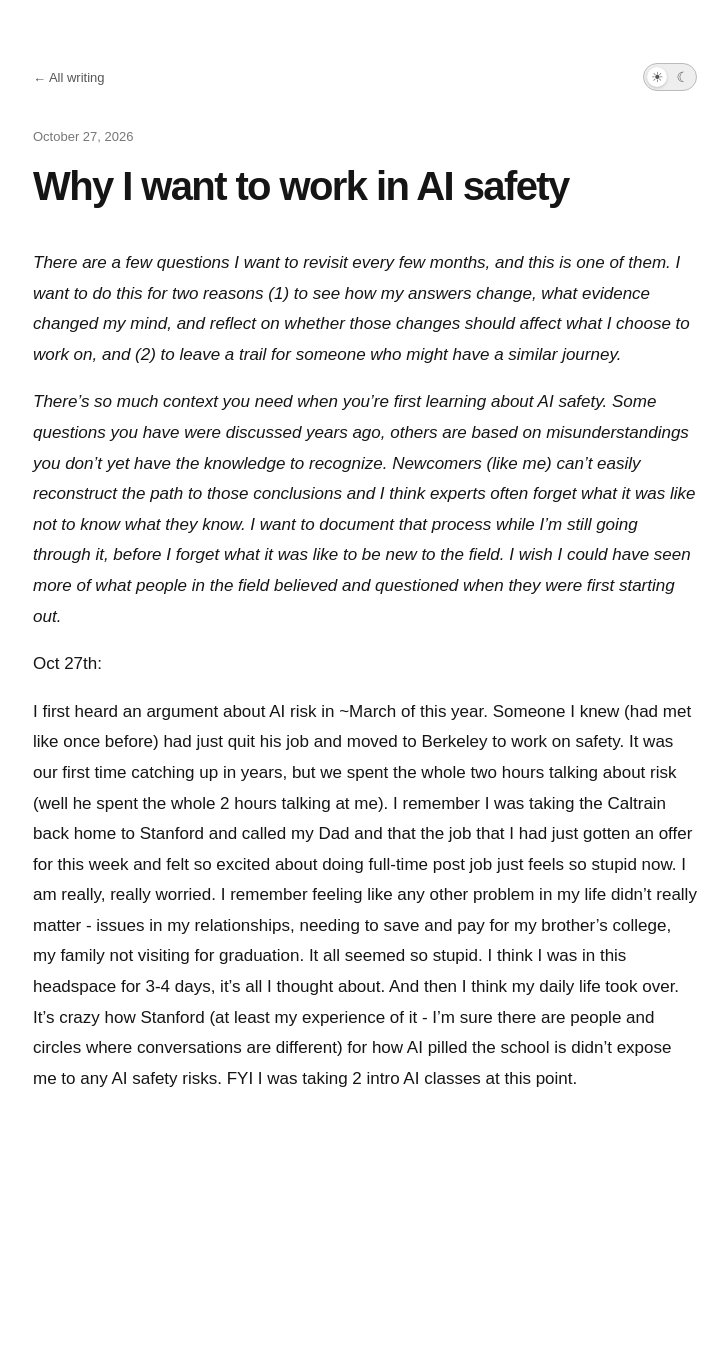
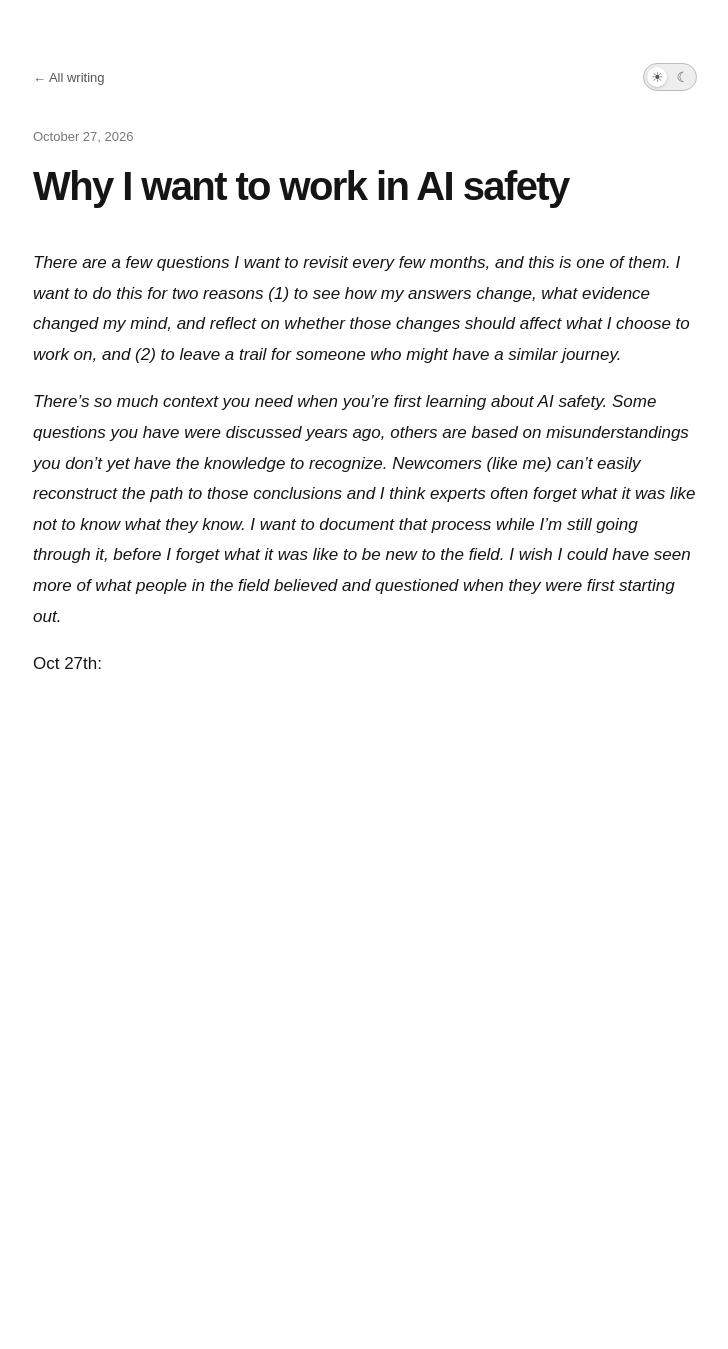
Before and after one commit to anjalisurana-commits/anjalisurana-commits.github.io, a Jekyll site: the page built from _posts/2026-10-27-why-i-want-to-work-in-ai-safety.md, in a window 1280 px wide. Shown: the whole page, without its empty margins (275-1003 px from the left). Built offline with Jekyll 4.4.1, drawn with Linux system fonts in a browser that asks for light colours; after the commit the page ends 935 px from its top, so only the background shows below that.

Commit message:
Update _posts/2026-10-27-why-i-want-to-work-in-ai-safety.md (via Pages CMS)

```diff
--- a/_posts/2026-10-27-why-i-want-to-work-in-ai-safety.md
+++ b/_posts/2026-10-27-why-i-want-to-work-in-ai-safety.md
@@ -10,8 +10,6 @@ layout: post
 
 Oct 27th:
 
-I first heard an argument about AI risk in ~March of this year. Someone I knew (had met like once before) had just quit his job and moved to Berkeley to work on safety. It was our first time catching up in years, but we spent the whole two hours talking about risk (well he spent the whole 2 hours talking at me). I remember I was taking the Caltrain back home to Stanford and called my Dad and that the job that I had just gotten an offer for this week and felt so excited about doing full-time post job just feels so stupid now. I am really, really worried. I remember feeling like any other problem in my life didn't really matter - issues in my relationships, needing to save and pay for my brother's college, my family not visiting for graduation. It all seemed so stupid. I think I was in this headspace for 3-4 days, it's all I thought about. And then I think my daily life took over. It's crazy how Stanford (at least my experience of it - I'm sure there are people and circles where conversations are different) for how AI pilled the school is didn't expose me to any AI safety risks. FYI I was taking 2 intro AI classes at this point.
-
 
 
 &nbsp;
```
